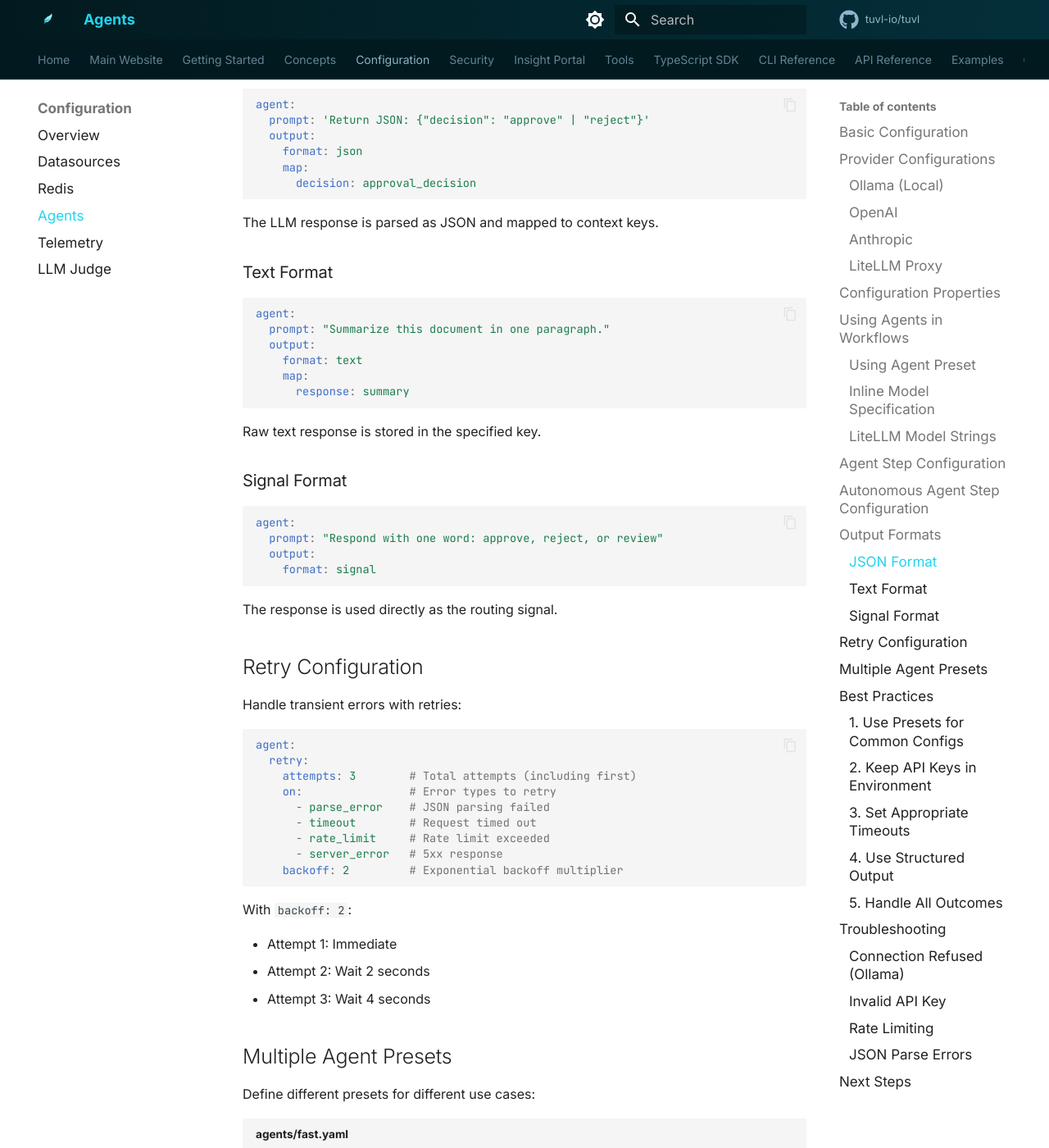
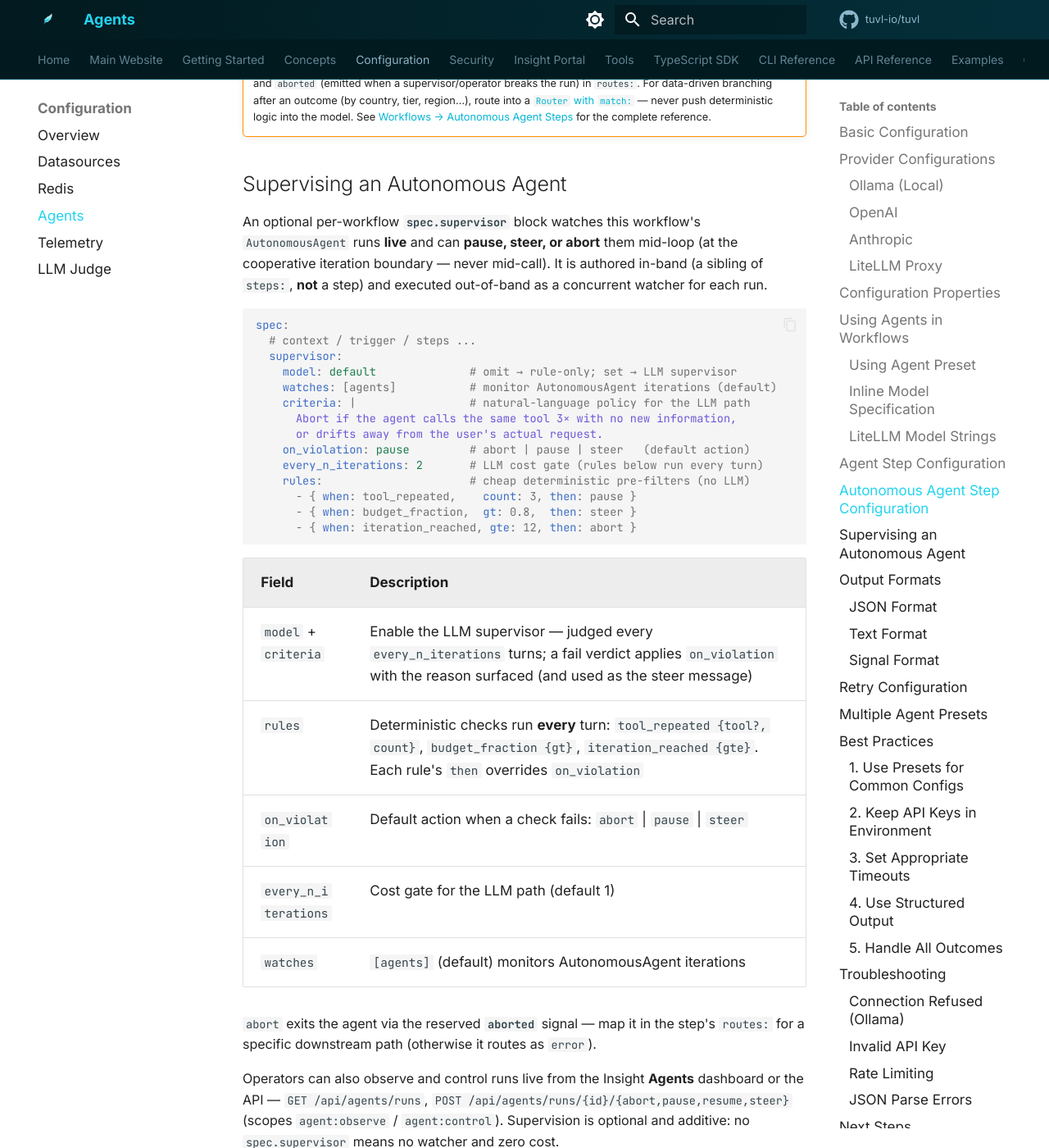
Before and after one commit to tuvl-io/docs, an MkDocs documentation site: the page built from docs/configuration/agents.md, in a window 1280 px wide and 1400 px high, scrolled down 6611 px. Shown: the whole window at 82% size. Built offline with MkDocs 1.6.1 and Material for MkDocs 9.7.7, drawn with Linux system fonts in a browser that asks for light colours; comment, search, counter and statistics services are not loaded; the version menu is left out; some of the changed text lies outside the part shown.

Commit message:
docs: 2026.2.5 — steering rename, per-agent scoped files, agent supervisor
Bump docs to 2026.2.5. Rename AutonomousAgent `goal`→`steering` across concepts/
configuration/getting-started; document per-agent scoped steering_files/skills
(agents/<workflow>__<stepId>/{steering,skills}/); add the reserved `aborted` exit;
new 'Supervising an Autonomous Agent' section (spec.supervisor rules + LLM
criteria, pause/abort/steer, operator API + Agents dashboard).

````diff
--- a/docs/configuration/agents.md
+++ b/docs/configuration/agents.md
@@ -225,8 +225,9 @@ An `AutonomousAgent` step reuses the same `agent:` model configuration but runs
 
 | Property | Default | Description |
 |----------|---------|-------------|
-| `goal` | Required | The task the agent must accomplish |
-| `skills` | `[]` | Optional list of project-relative `.md` files injected into the agent's system prompt |
+| `steering` | Required | The agent's persistent instruction, always injected |
+| `steering_files` | `[]` | Per-agent `.md` files (**always** injected), scoped to `agents/<workflow>__<stepId>/steering/` |
+| `skills` | `[]` | Per-agent `.md` files injected **when relevant**, scoped to `agents/<workflow>__<stepId>/skills/`. Scoping means same-named files never collide across agents, and an agent can only read its own |
 | `tools` | `[]` | Tools the agent may call; each `ref` names another step (`APICall` / `MCP` / `ModelOp` / `Functional`) with JSON-Schema `parameters`. The tool description defaults to the referenced step's top-level `description:`; `description` here is an optional override |
 | `tools[].writes_context` | `false` | When `true`, the tool's public output merges back into the shared context |
 | `outcome.enum` | `[]` | Closed set of exit signals — **every value must be mapped in `routes:`** |
@@ -235,7 +236,48 @@ An `AutonomousAgent` step reuses the same `agent:` model configuration but runs
 | `token_budget` | `null` | Optional hard cap on cumulative tokens |
 
 !!! warning "Bound the loop and route every exit"
-    Map every `outcome.enum` value **and** the reserved abnormal exits `max_iterations`, `budget_exceeded`, and `error` in `routes:`. For data-driven branching after an outcome (by country, tier, region…), route into a [`Router` with `match:`](../concepts/workflows.md#router-steps) — never push deterministic logic into the model. See [Workflows → Autonomous Agent Steps](../concepts/workflows.md#autonomous-agent-steps) for the complete reference.
+    Map every `outcome.enum` value **and** the reserved abnormal exits `max_iterations`, `budget_exceeded`, `error`, and `aborted` (emitted when a supervisor/operator breaks the run) in `routes:`. For data-driven branching after an outcome (by country, tier, region…), route into a [`Router` with `match:`](../concepts/workflows.md#router-steps) — never push deterministic logic into the model. See [Workflows → Autonomous Agent Steps](../concepts/workflows.md#autonomous-agent-steps) for the complete reference.
+
+## Supervising an Autonomous Agent
+
+An optional per-workflow **`spec.supervisor`** block watches this workflow's
+`AutonomousAgent` runs **live** and can **pause, steer, or abort** them mid-loop
+(at the cooperative iteration boundary — never mid-call). It is authored in-band
+(a sibling of `steps:`, **not** a step) and executed out-of-band as a concurrent
+watcher for each run.
+
+```yaml
+spec:
+  # context / trigger / steps ...
+  supervisor:
+    model: default              # omit → rule-only; set → LLM supervisor
+    watches: [agents]           # monitor AutonomousAgent iterations (default)
+    criteria: |                 # natural-language policy for the LLM path
+      Abort if the agent calls the same tool 3× with no new information,
+      or drifts away from the user's actual request.
+    on_violation: pause         # abort | pause | steer   (default action)
+    every_n_iterations: 2       # LLM cost gate (rules below run every turn)
+    rules:                      # cheap deterministic pre-filters (no LLM)
+      - { when: tool_repeated,    count: 3, then: pause }
+      - { when: budget_fraction,  gt: 0.8,  then: steer }
+      - { when: iteration_reached, gte: 12, then: abort }
+```
+
+| Field | Description |
+|-------|-------------|
+| `model` + `criteria` | Enable the LLM supervisor — judged every `every_n_iterations` turns; a fail verdict applies `on_violation` with the reason surfaced (and used as the steer message) |
+| `rules` | Deterministic checks run **every** turn: `tool_repeated {tool?, count}`, `budget_fraction {gt}`, `iteration_reached {gte}`. Each rule's `then` overrides `on_violation` |
+| `on_violation` | Default action when a check fails: `abort` \| `pause` \| `steer` |
+| `every_n_iterations` | Cost gate for the LLM path (default 1) |
+| `watches` | `[agents]` (default) monitors AutonomousAgent iterations |
+
+`abort` exits the agent via the reserved **`aborted`** signal — map it in the
+step's `routes:` for a specific downstream path (otherwise it routes as `error`).
+
+Operators can also observe and control runs live from the Insight **Agents**
+dashboard or the API — `GET /api/agents/runs`, `POST /api/agents/runs/{id}/{abort,pause,resume,steer}`
+(scopes `agent:observe` / `agent:control`). Supervision is optional and additive:
+no `spec.supervisor` means no watcher and zero cost.
 
 ## Output Formats
 
--- a/pyproject.toml
+++ b/pyproject.toml
@@ -1,6 +1,6 @@
 [project]
 name = "tuvl-docs"
-version = "2026.2.4"
+version = "2026.2.5"
 description = "tuvl documentation"
 requires-python = ">=3.12"
 dependencies = [
````
Also changed, not shown: other parts of docs/configuration/agents.md (+2 -2 lines), docs/concepts/nodes.md (+3 -3 lines), docs/concepts/workflows.md (+3 -3 lines), docs/getting-started/coding-agents.md (+2 -2 lines).
